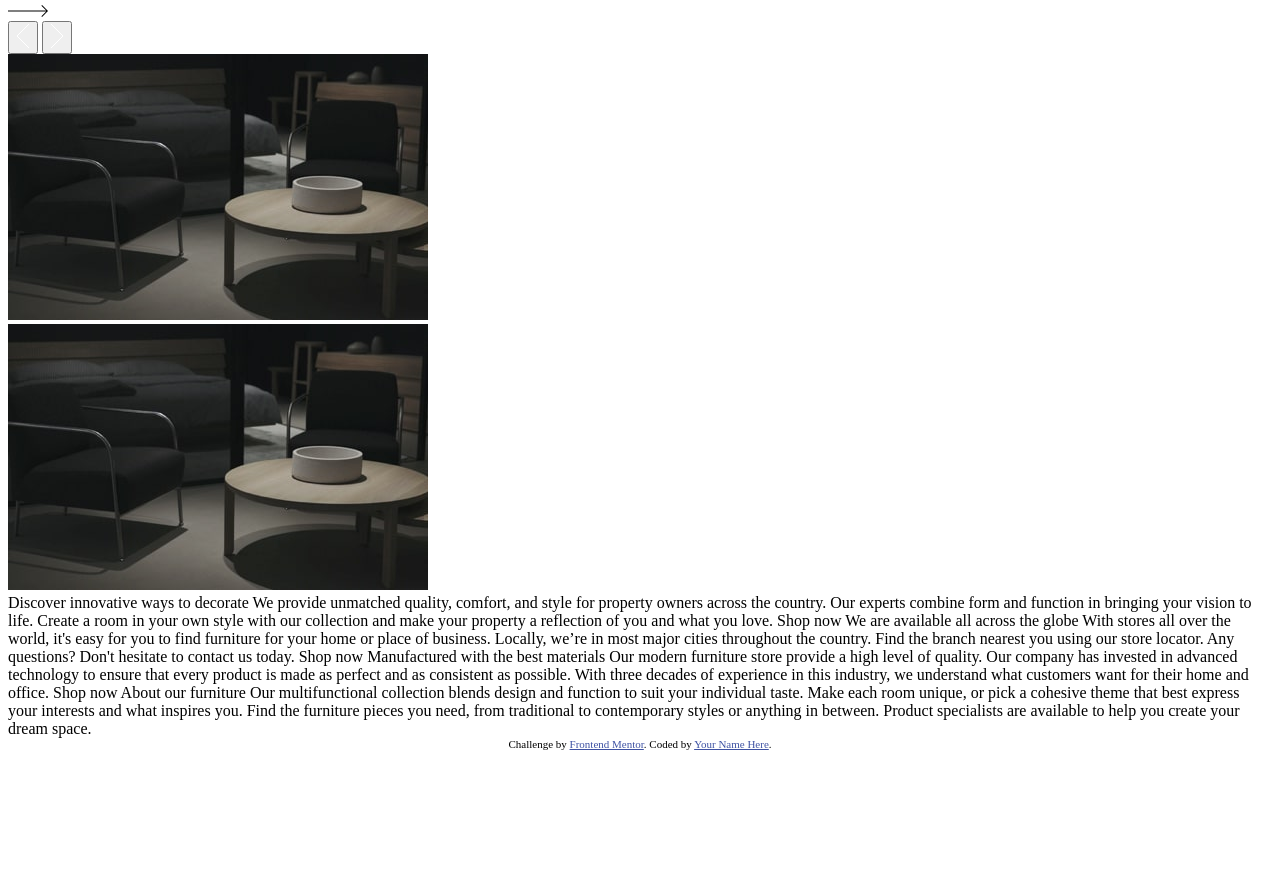
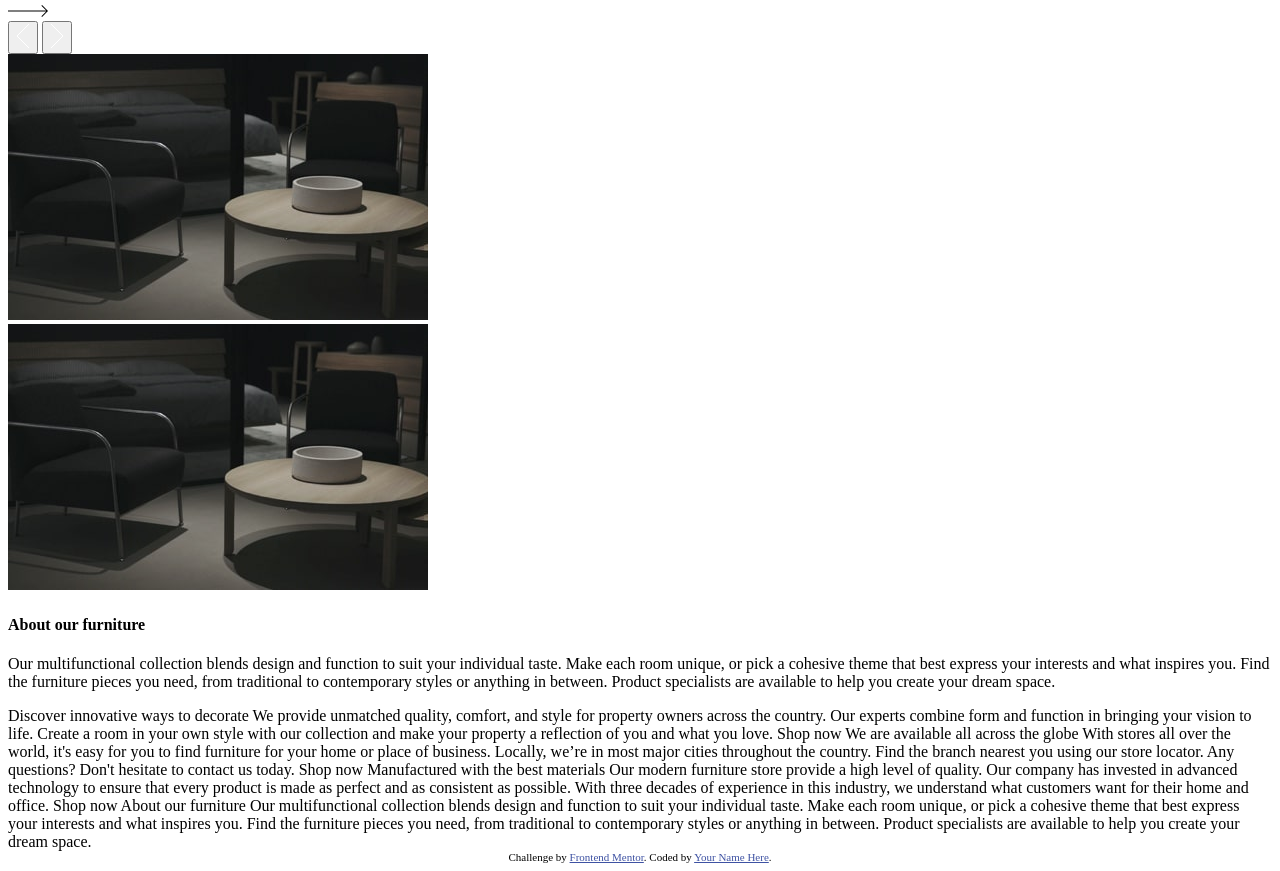
Before and after one commit to jcamilomediaproducer/ROOM, a plain HTML site: page index.html in a window 1280 px wide. Shown: the part 290-1161 px from the top of the page. Before the commit the page ends 1048 px from the top, so only its background shows below. Drawn offline with Linux system fonts and the light colour scheme.

Commit message:
center article

```diff
--- a/index.html
+++ b/index.html
@@ -78,6 +78,15 @@
       <img src="./images/image-about-dark.jpg"><img>
     </div>
 
+    <div class="center_article ">
+      <h4> About our furniture</h4>
+      <p> Our multifunctional collection blends design and function to suit your individual taste.
+        Make each room unique, or pick a cohesive theme that best express your interests and what
+        inspires you. Find the furniture pieces you need, from traditional to contemporary styles
+        or anything in between. Product specialists are available to help you create your dream space.
+      </p>
+    </div>
+
 
   </div>
 
```
